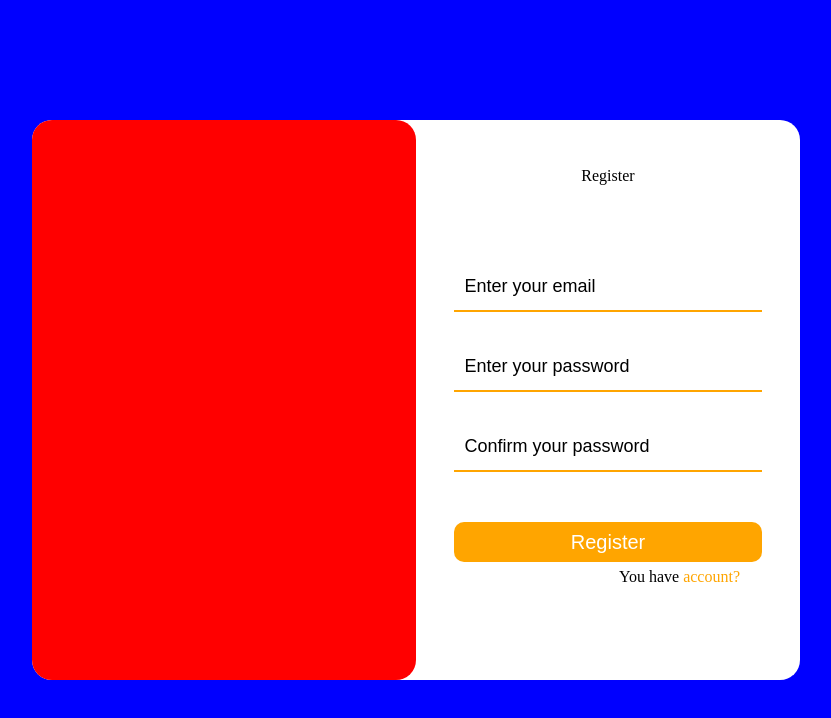
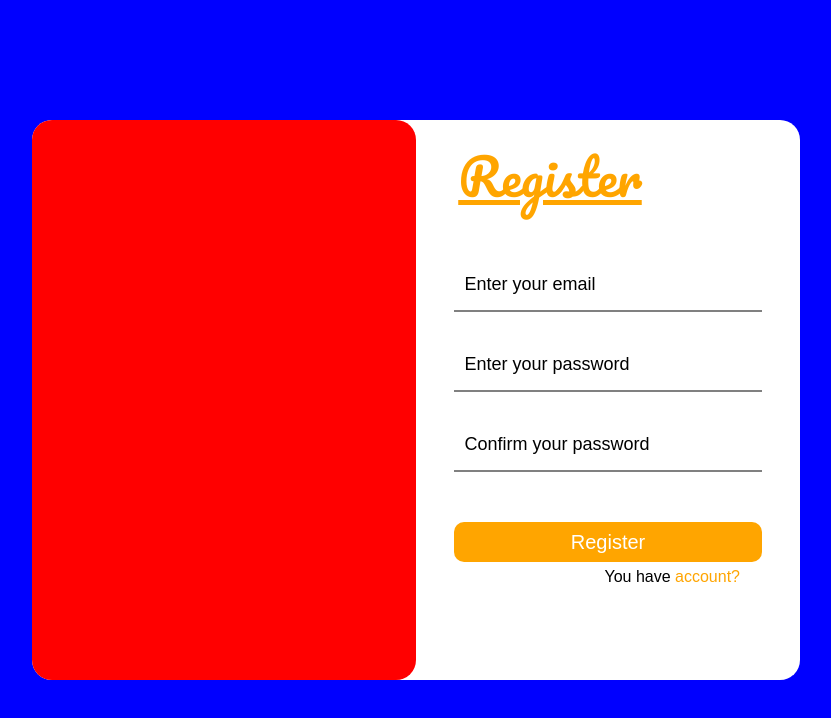
Before and after one commit to Tuptuus/NextJs-CRUD, a Next.js app: page / in a window 1280 px wide. Shown: the top 718 px of the page, without its empty margins (224-1055 px from the left). Built offline with nearby package versions, Linux system fonts and the light colour scheme; no server answers.

Commit message:
auth system(added login and logout) refactor to context api, some css changes

```diff
--- a/components/Login.jsx
+++ b/components/Login.jsx
@@ -2,6 +2,7 @@ import React, { useState } from "react";
 import { createUserWithEmailAndPassword } from "firebase/auth";
 import { auth } from "../firebase-config";
 import styles from "../styles/Login.module.css";
+import { useAuth } from "../context/AuthContext";
 
 export default function Login() {
   const {
@@ -18,6 +19,8 @@ export default function Login() {
     Top,
     Mid,
     Bottom,
+    Title,
+    underlineInputs,
   } = styles;
 
   const [slideCard, setSlideCard] = useState(false);
@@ -49,12 +52,12 @@ export default function Login() {
     }
   };
 
+  const { signUp, login } = useAuth();
   const createNewUser = () => {
-    createUserWithEmailAndPassword(
-      auth,
-      registerEmailInputValue,
-      registerPasswordInputValue
-    );
+    signUp(registerEmailInputValue, registerPasswordInputValue);
+  };
+  const signIn = () => {
+    login(loginEmailInputValue, loginPasswordInputValue);
   };
 
   return (
@@ -63,7 +66,7 @@ export default function Login() {
         <div className={`${slideCardOver} ${slideCard ? slide : ""}`}></div>
         <div className={loginSideContainer}>
           <div className={Top}>
-            <p className="Title">Login</p>
+            <p className={Title}>Login</p>
           </div>
           <div className={Mid}>
             <input
@@ -73,6 +76,7 @@ export default function Login() {
               value={loginEmailInputValue}
               onChange={(e) => handleInputs(e, "loginEmail")}
             />
+            {/* <span className={underlineInputs}></span> */}
             <input
               className={inputs}
               type="password"
@@ -80,7 +84,9 @@ export default function Login() {
               value={loginPasswordInputValue}
               onChange={(e) => handleInputs(e, "loginPassword")}
             />
-            <button className={buttons}>Login</button>
+            <button onClick={signIn} className={buttons}>
+              Login
+            </button>
           </div>
           <div className={Bottom}>
             <p className={changeSide}>
@@ -93,7 +99,8 @@ export default function Login() {
         </div>
         <div className={registerSideContainer}>
           <div className={Top}>
-            <p className="Title">Register</p>
+            <p className={Title}>Register</p>
+            {auth.currentUser ? `Witaj ${auth.currentUser.email}` : null}
           </div>
           <div className={Mid}>
             <input
@@ -124,12 +131,7 @@ export default function Login() {
             </button>
           </div>
           <div className={Bottom}>
-            <p
-              onClick={() => {
-                console.log(auth.currentUser.email);
-              }}
-              className={changeSide}
-            >
+            <p className={changeSide}>
               You have{" "}
               <span onClick={handleSlideCard} className={changeSideAccount}>
                 account?
--- a/components/Userboard.jsx
+++ b/components/Userboard.jsx
@@ -1,6 +1,13 @@
 import React from "react";
+import { useAuth } from "../context/AuthContext";
 import { auth } from "../firebase-config";
 
 export default function Userboard() {
-  return <div>{`Witam ${auth.currentUser.email}`}</div>;
+  const { logout } = useAuth();
+  return (
+    <div>
+      {`Witam ${auth.currentUser.email}`}
+      <button onClick={logout}>Logout</button>
+    </div>
+  );
 }
--- /dev/null
+++ b/context/AuthContext.jsx
@@ -0,0 +1,47 @@
+import React, { createContext, useContext, useState, useEffect } from "react";
+import { auth } from "../firebase-config";
+import {
+  createUserWithEmailAndPassword,
+  onAuthStateChanged,
+  signOut,
+  signInWithEmailAndPassword,
+} from "firebase/auth";
+
+const AuthContext = createContext();
+
+export function useAuth() {
+  return useContext(AuthContext);
+}
+
+export function AuthProvider({ children }) {
+  const [currentUser, setCurrentUser] = useState(null);
+
+  function signUp(email, password) {
+    createUserWithEmailAndPassword(auth, email, password);
+    return;
+  }
+
+  function login(email, password) {
+    signInWithEmailAndPassword(auth, email, password);
+  }
+
+  function logout() {
+    signOut(auth);
+  }
+
+  useEffect(() => {
+    const unsubscribe = onAuthStateChanged(auth, async (user) => {
+      setCurrentUser(user);
+    });
+    return unsubscribe;
+  }, []);
+
+  const value = {
+    currentUser,
+    signUp,
+    logout,
+    login,
+  };
+
+  return <AuthContext.Provider value={value}>{children}</AuthContext.Provider>;
+}
--- a/pages/_app.js
+++ b/pages/_app.js
@@ -1,11 +1,14 @@
 import Layout from "../components/Layout";
+import { AuthProvider } from "../context/AuthContext";
 import "../styles/app.css";
 
 function MyApp({ Component, pageProps }) {
   return (
-    <Layout>
-      <Component {...pageProps} />
-    </Layout>
+    <AuthProvider>
+      <Layout>
+        <Component {...pageProps} />
+      </Layout>
+    </AuthProvider>
   );
 }
 
--- a/pages/index.js
+++ b/pages/index.js
@@ -1,9 +1,10 @@
 import Head from "next/head";
 import Login from "../components/Login";
 import Userboard from "../components/Userboard";
-import { auth } from "../firebase-config";
+import { useAuth } from "../context/AuthContext";
 
 export default function Home() {
+  const { currentUser } = useAuth();
   return (
     <>
       <Head>
@@ -11,7 +12,7 @@ export default function Home() {
         <meta name="description" content="Generated by create next app" />
         <link rel="icon" href="/favicon.ico" />
       </Head>
-      {!auth.currentUser ? <Login /> : <Userboard />}
+      {currentUser ? <Userboard /> : <Login />}
     </>
   );
 }
--- a/styles/Login.module.css
+++ b/styles/Login.module.css
@@ -57,15 +57,29 @@
 }
 
 .inputs {
+  display: inline-block;
   width: 80%;
   outline: none;
   border: none;
-  border-bottom: 2px solid orange;
+  border-bottom: 2px solid grey;
   height: 50px;
   background-color: transparent;
   padding-left: 10px;
+  padding-bottom: 4px;
+  background-image: linear-gradient(#ffa500 0 0);
+  background-size: 0% 4px;
+  background-position: 0 100%;
+  background-repeat: no-repeat;
+  transition: background-position 0s 0.4s, background-size 0.4s;
   font-size: 18px;
   margin-top: 30px;
+  /* transition: 0.3s; */
+}
+
+.inputs:focus {
+  border-bottom: 2px solid transparent;
+  background-position: 100% 100%;
+  background-size: 100% 4px;
 }
 
 .inputs::placeholder {
@@ -91,7 +105,8 @@
   height: 20%;
   display: flex;
   align-items: center;
-  justify-content: center;
+  justify-content: left;
+  padding-left: 11%;
 }
 
 .Mid {
@@ -111,3 +126,19 @@
   height: 20%;
   padding-right: 60px;
 }
+
+.Title {
+  font-family: "Pacifico", cursive;
+  color: orange;
+  font-size: 50px;
+  text-decoration: underline;
+}
+
+/* .Title:hover ~ .inputs {
+  background-color: blue;
+}
+
+.underlineInputs {
+  width: 77%;
+  height: 3px;
+} */
--- a/styles/app.css
+++ b/styles/app.css
@@ -1,7 +1,10 @@
+@import url("https://fonts.googleapis.com/css2?family=Pacifico&display=swap");
+
 * {
   margin: 0;
   padding: 0;
   box-sizing: border-box;
+  font-family: arial;
 }
 
 .App {
```
